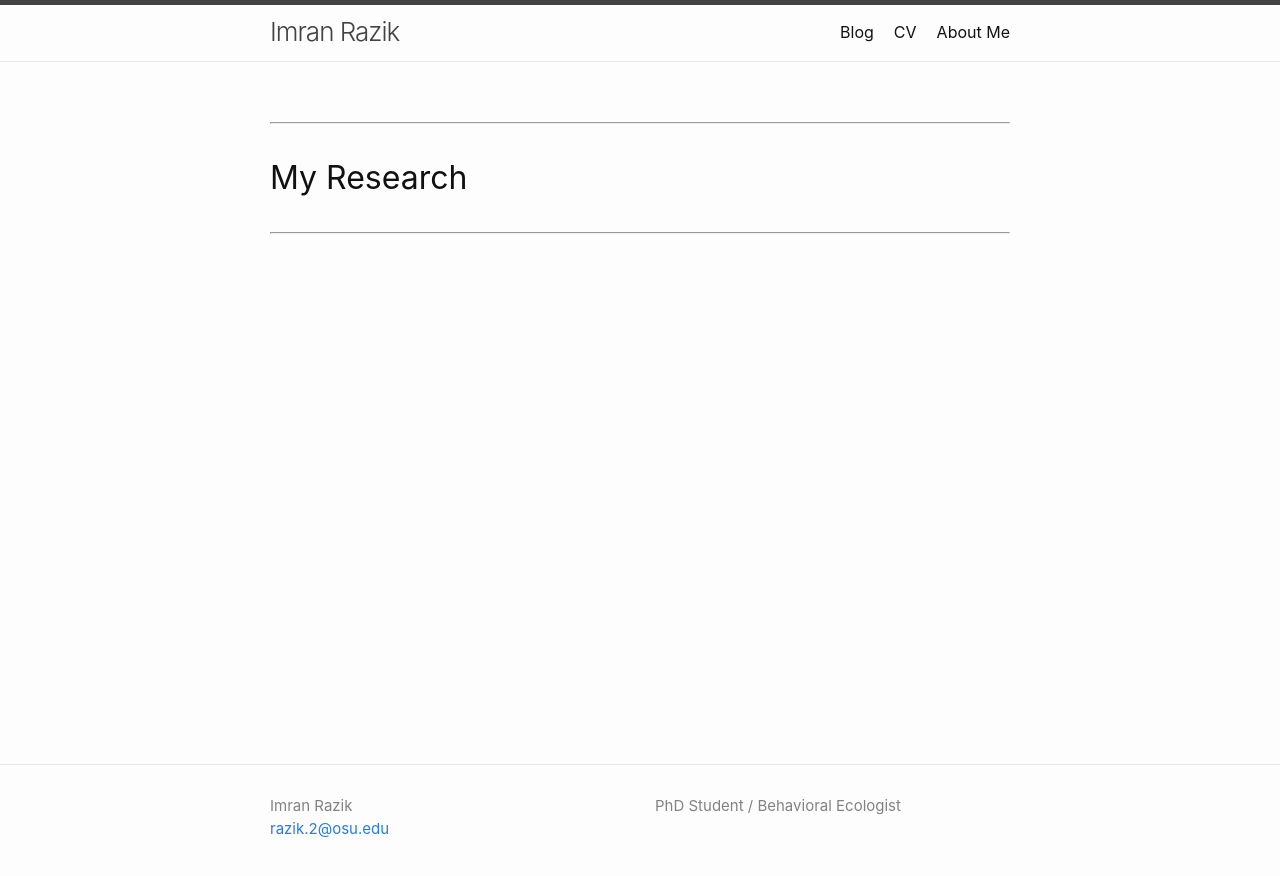
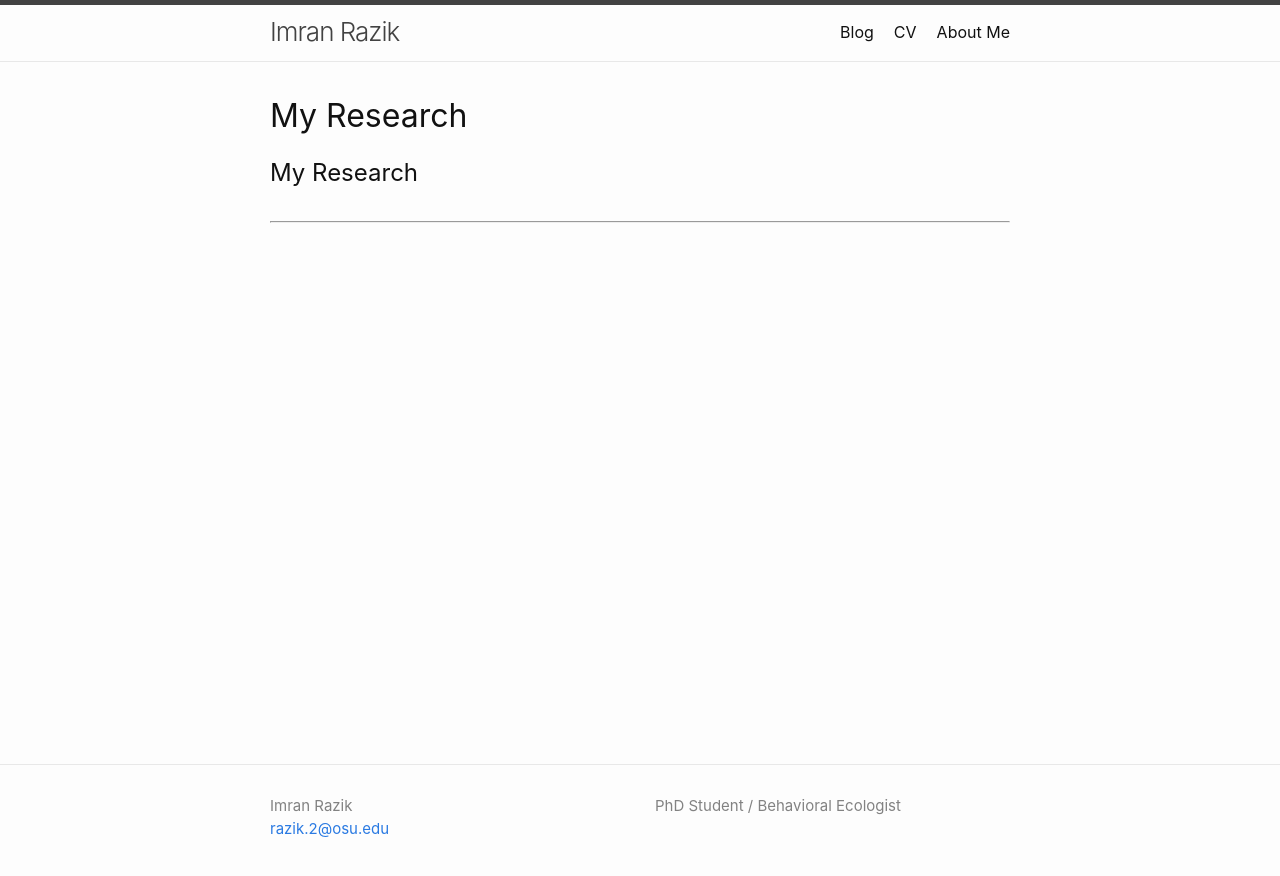
Before and after one commit to imranrazik/imranrazik.github.io, a Jekyll site: the page built from index.md, in a window 1280 px wide. Shown: the top 876 px of the page. Built offline with Jekyll 4.4.1, drawn with Linux system fonts in a browser that asks for light colours; our own code applies the rules of GitHub Pages for plain Markdown files.

Commit message:
Update index.md

```diff
--- a/index.md
+++ b/index.md
@@ -1,6 +1,5 @@
 ---
 layout: home
 ---
+## My Research
 ---
-# My Research
----
```
